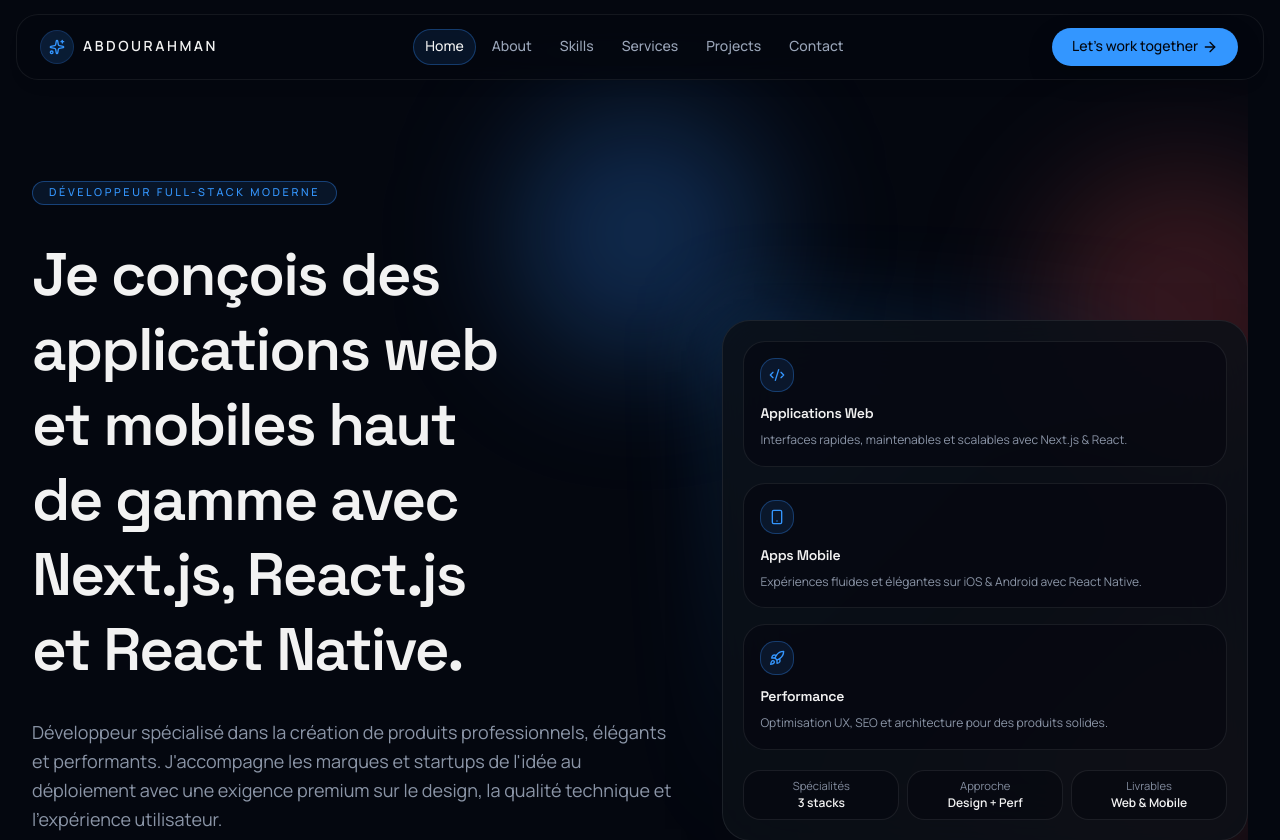
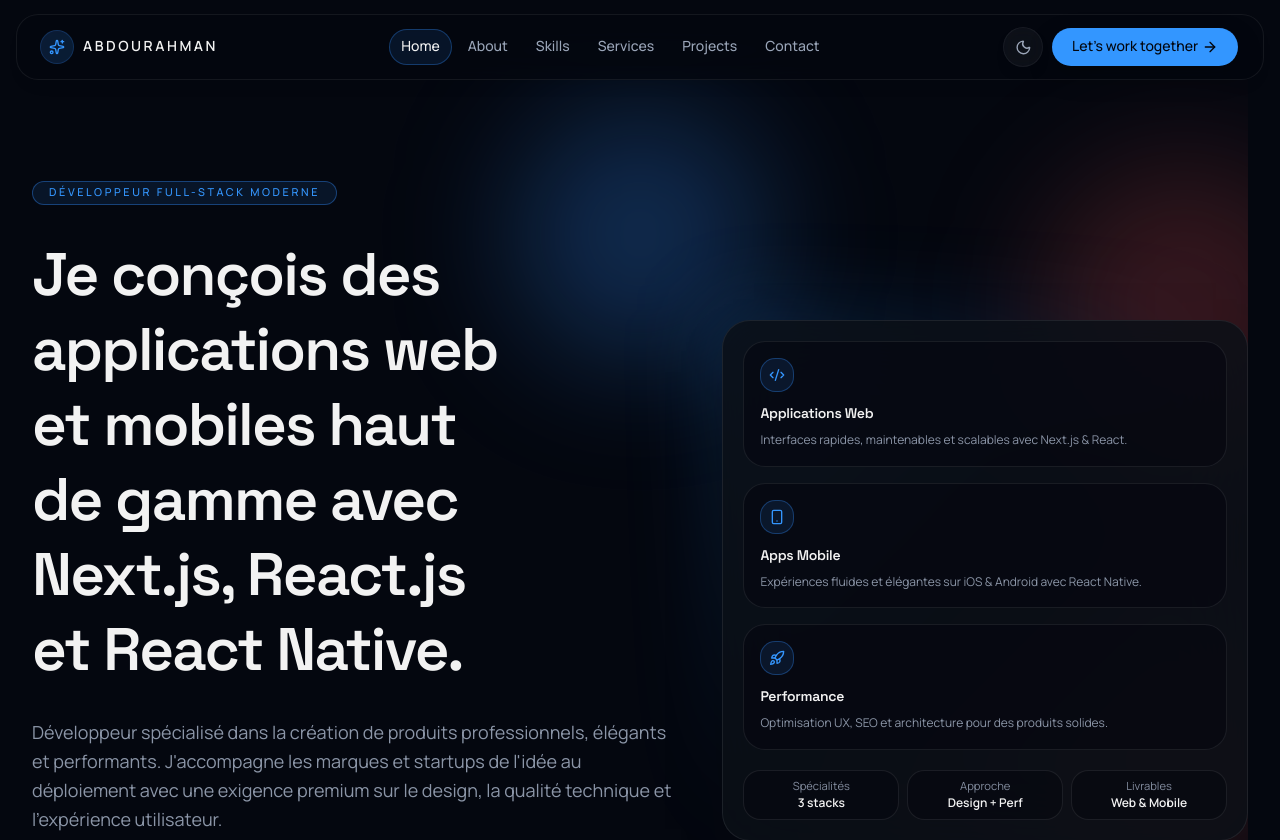
Before and after one commit to Abdourahmanmed/Abdourahman, a Next.js app: page / in a window 1280 px wide. Shown: the top 840 px of the page. Built offline with nearby package versions, Linux system fonts and the light colour scheme.

Commit message:
feat: add reusable dark/light theme toggle in header

```diff
--- a/components/layout/site-header.tsx
+++ b/components/layout/site-header.tsx
@@ -5,6 +5,7 @@ import { AnimatePresence, motion, useMotionValueEvent, useScroll } from "framer-
 import { ArrowRight, Menu, Sparkles, X } from "lucide-react"
 import { useEffect, useMemo, useState } from "react"
 
+import { ThemeToggle } from "@/components/theme-toggle"
 import { Button } from "@/components/ui/button"
 import { navigation } from "@/lib/constants"
 import { premiumEase } from "@/lib/motion"
@@ -109,6 +110,7 @@ export function SiteHeader() {
           </nav>
 
           <div className="hidden items-center gap-2 lg:flex">
+            <ThemeToggle />
             <Button asChild className="h-10 rounded-full px-5 text-sm">
               <Link href="#contact">
                 Let&apos;s work together <ArrowRight className="size-4" />
@@ -116,16 +118,19 @@ export function SiteHeader() {
             </Button>
           </div>
 
+          <div className="flex items-center gap-1 lg:hidden sm:gap-2">
+            <ThemeToggle />
             <Button
               size="icon"
               variant="ghost"
-            className="size-9 rounded-full lg:hidden sm:size-10"
+              className="size-9 rounded-full sm:size-10"
               aria-label={isMenuOpen ? "Fermer le menu" : "Ouvrir le menu"}
               aria-expanded={isMenuOpen}
               onClick={() => setIsMenuOpen((current) => !current)}
             >
               {isMenuOpen ? <X className="size-4" /> : <Menu className="size-4" />}
             </Button>
+          </div>
         </div>
       </div>
 
@@ -166,6 +171,11 @@ export function SiteHeader() {
               })}
             </nav>
 
+            <div className="mt-3 flex items-center justify-between rounded-xl border border-border/60 bg-card/60 px-3 py-2">
+              <p className="text-xs font-medium text-muted-foreground">Thème</p>
+              <ThemeToggle className="size-8 sm:size-9" />
+            </div>
+
             <Button asChild className="mt-3 h-10 w-full rounded-xl text-sm" onClick={() => setIsMenuOpen(false)}>
               <Link href="#contact">
                 Me contacter <ArrowRight className="size-4" />
--- /dev/null
+++ b/components/theme-toggle.tsx
@@ -0,0 +1,53 @@
+"use client"
+
+import { Moon, Sun } from "lucide-react"
+import { useTheme } from "next-themes"
+import { useSyncExternalStore } from "react"
+
+import { Button } from "@/components/ui/button"
+import { cn } from "@/lib/utils"
+
+type ThemeToggleProps = {
+  className?: string
+}
+
+export function ThemeToggle({ className }: ThemeToggleProps) {
+  const { resolvedTheme, setTheme } = useTheme()
+  const mounted = useSyncExternalStore(
+    () => () => undefined,
+    () => true,
+    () => false
+  )
+  const isDark = resolvedTheme === "dark"
+
+  const label = mounted ? (isDark ? "Activer le mode clair" : "Activer le mode sombre") : "Changer le thème"
+
+  return (
+    <Button
+      type="button"
+      size="icon"
+      variant="outline"
+      className={cn(
+        "relative size-9 rounded-full border-border/75 bg-card/70 text-muted-foreground shadow-[0_8px_18px_-14px_rgb(0_0_0/0.6)] backdrop-blur-sm transition-all duration-300 hover:border-primary/35 hover:bg-card hover:text-foreground sm:size-10",
+        className
+      )}
+      aria-label={label}
+      title={label}
+      onClick={() => setTheme(isDark ? "light" : "dark")}
+    >
+      <Sun
+        className={cn(
+          "absolute size-[1.05rem] transition-all duration-400",
+          mounted && isDark ? "scale-0 rotate-90 opacity-0" : "scale-100 rotate-0 opacity-100"
+        )}
+      />
+      <Moon
+        className={cn(
+          "absolute size-[1.05rem] transition-all duration-400",
+          mounted && isDark ? "scale-100 rotate-0 opacity-100" : "scale-0 -rotate-90 opacity-0"
+        )}
+      />
+      <span className="sr-only">{label}</span>
+    </Button>
+  )
+}
```
Lines whose indentation alone changed are shown as unchanged.
